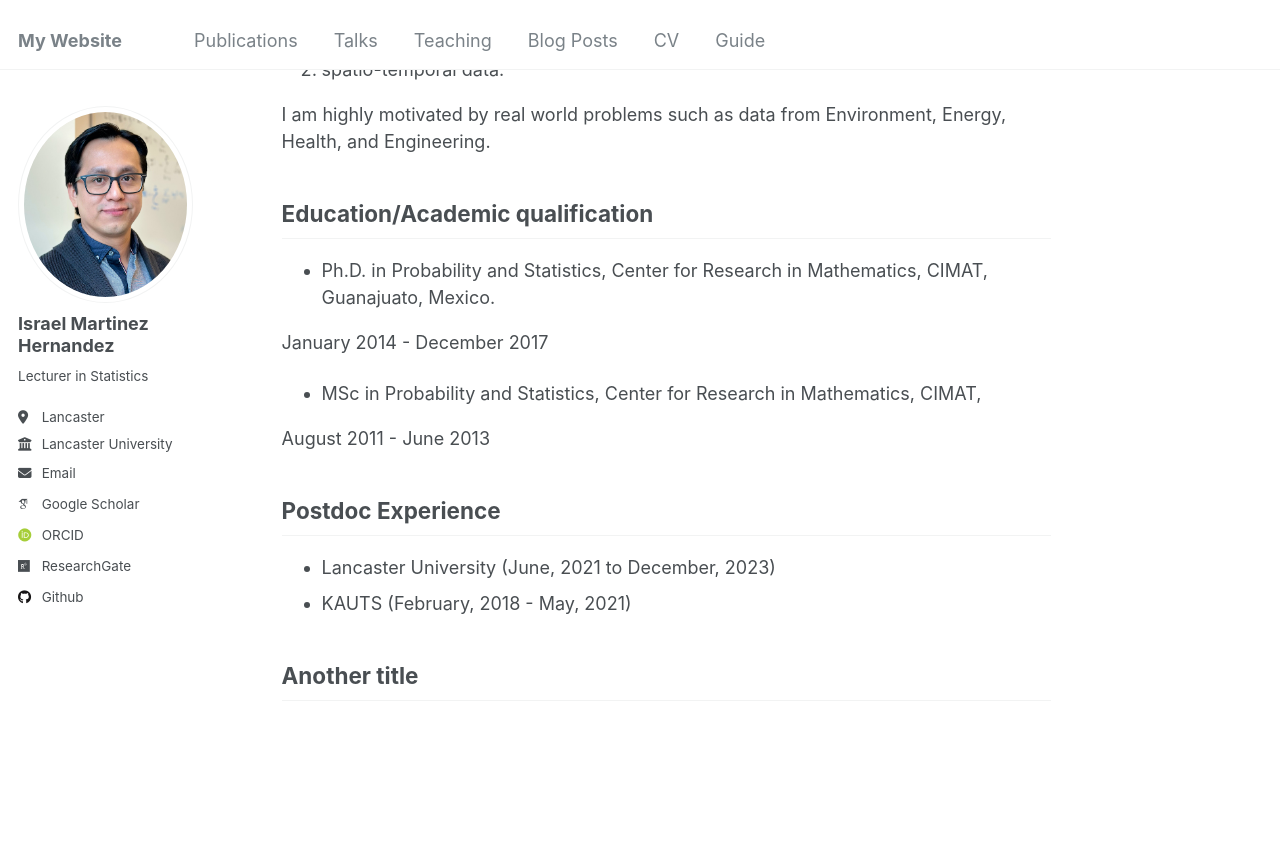
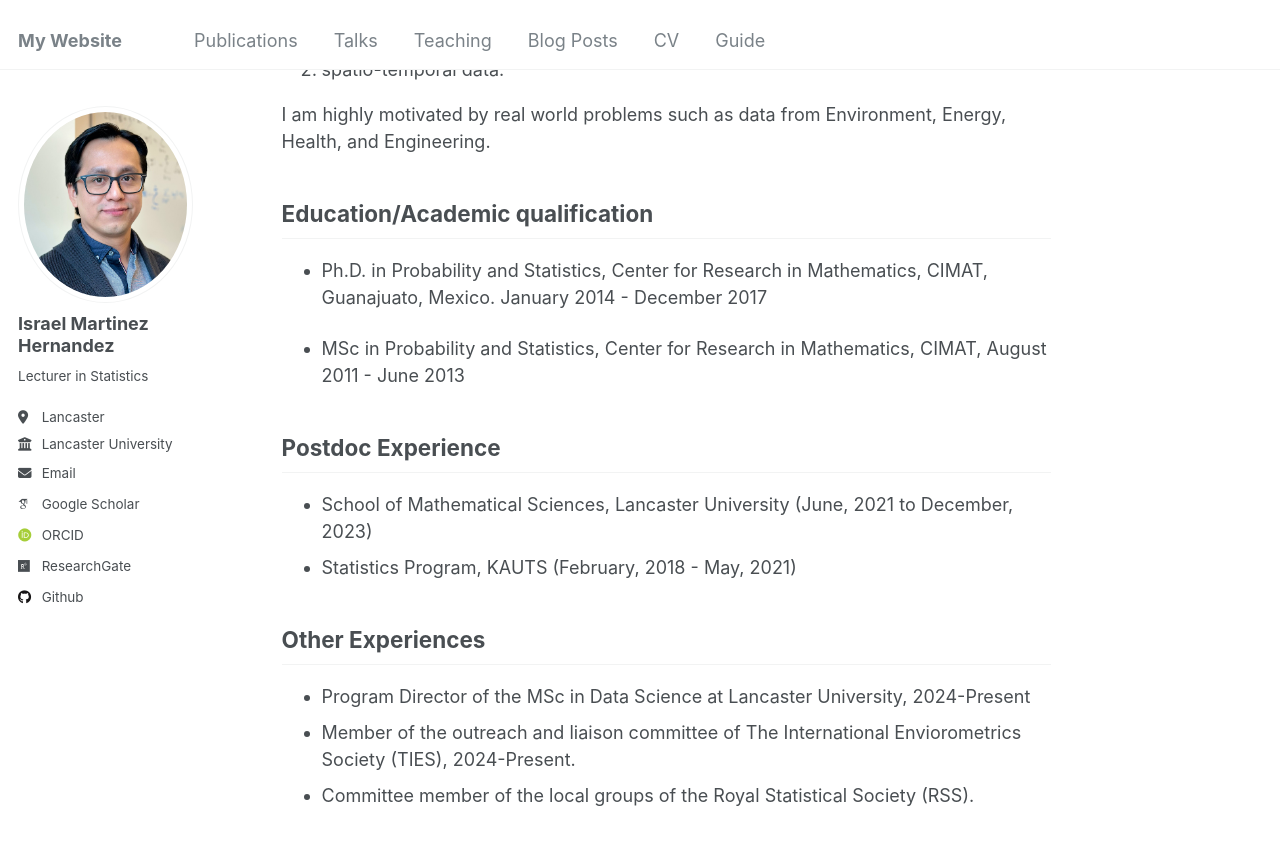
Before and after one commit to I-MH/I-MH.github.io, a Jekyll site: the page built from _pages/about.md, in a window 1280 px wide and 900 px high, scrolled down 273 px. Shown: the top 845 px of the window. Built offline with Jekyll 4.4.1, drawn with Linux system fonts in a browser that asks for light colours; some web fonts are replaced.

Commit message:
Update about.md

```diff
--- a/_pages/about.md
+++ b/_pages/about.md
@@ -20,17 +20,20 @@ Energy, Health, and Engineering.
 ## Education/Academic qualification
 
 - Ph.D. in Probability and Statistics, Center for Research in Mathematics, CIMAT,
-Guanajuato, Mexico.
-
-January 2014 - December 2017
+Guanajuato, Mexico. January 2014 - December 2017
 
 - MSc in Probability and Statistics, Center for Research in Mathematics, CIMAT,
-
 August 2011 - June 2013
 
 ## Postdoc Experience
 
-- Lancaster University (June, 2021 to December, 2023)
-- KAUTS (February, 2018 - May, 2021)
+- School of Mathematical Sciences, Lancaster University (June, 2021 to December, 2023)
+- Statistics Program, KAUTS (February, 2018 - May, 2021)
 
-## Another title
+## Other Experiences
+
+- Program Director of the MSc in Data Science at Lancaster University,
+2024-Present
+- Member of the outreach and liaison committee of The International
+Enviorometrics Society (TIES), 2024-Present.
+- Committee member of the local groups of the Royal Statistical Society (RSS).
```
